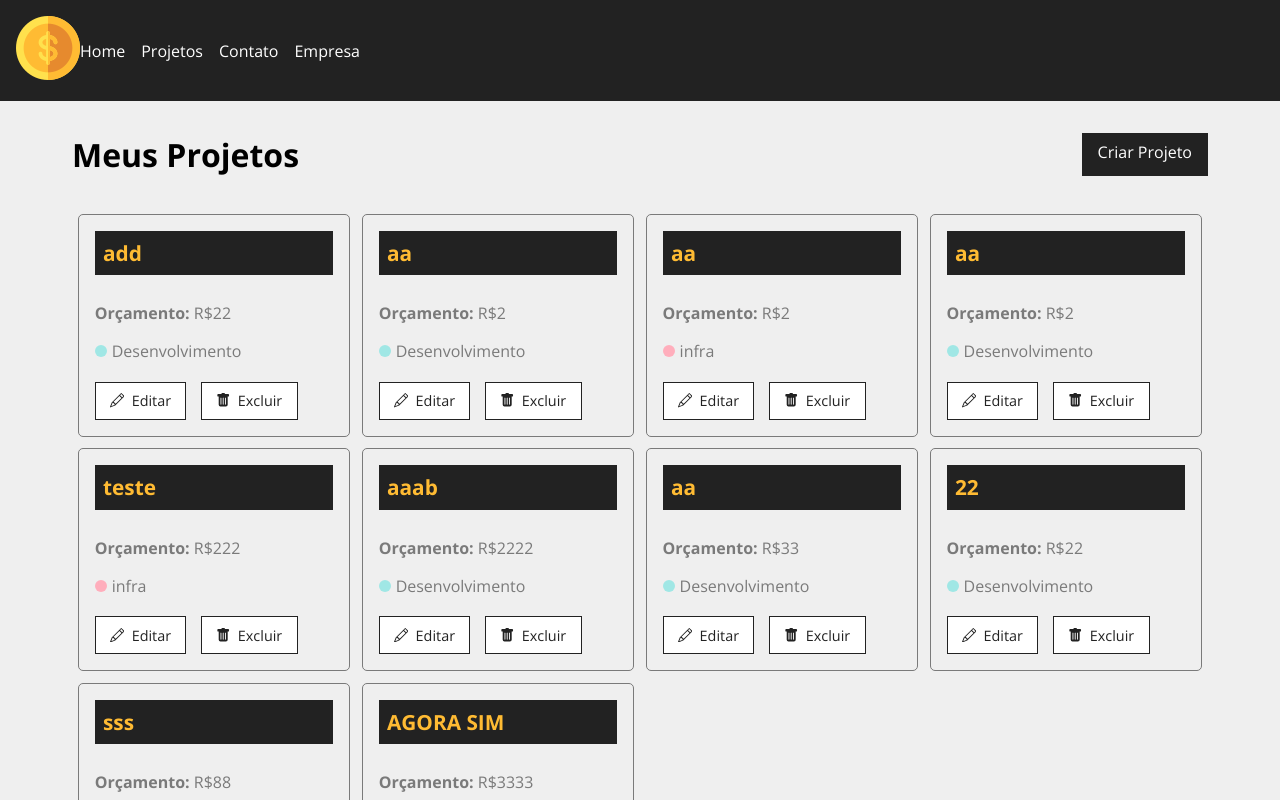
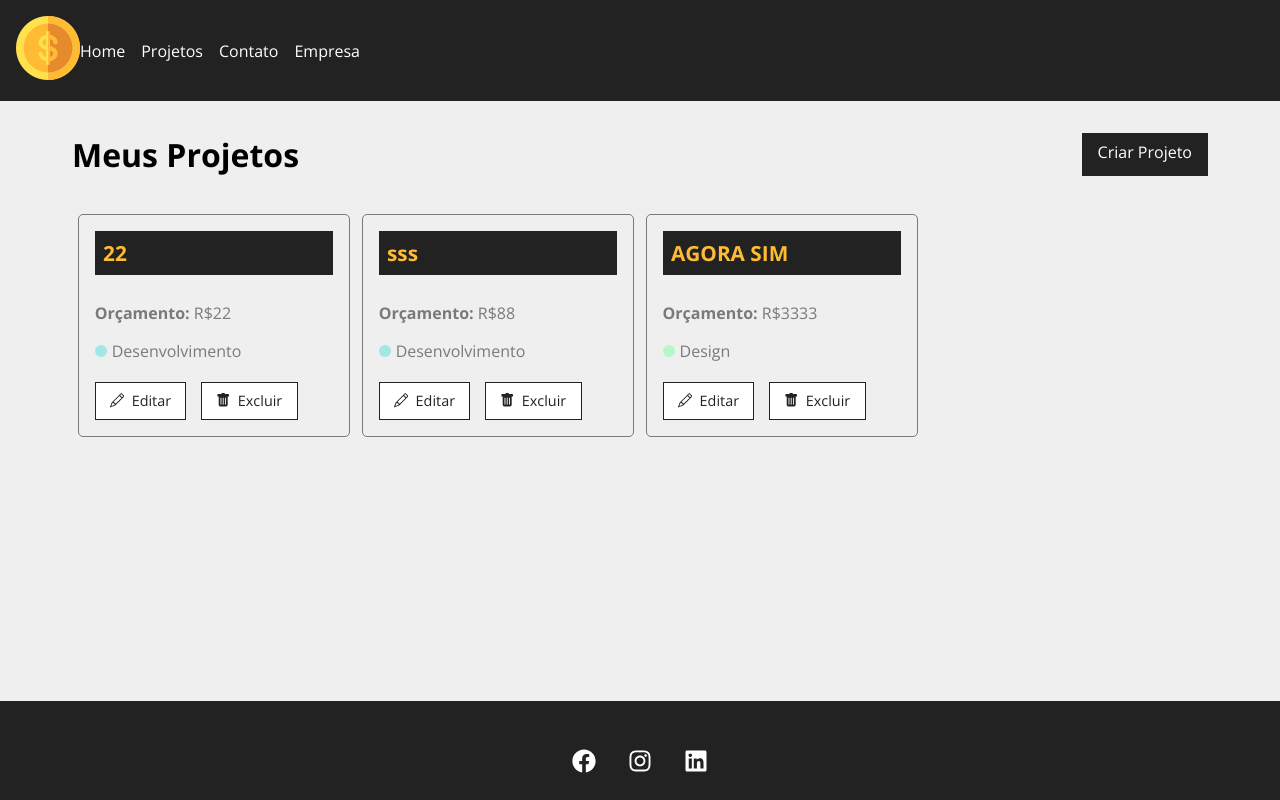
Before and after one commit to monamourdev/simplebudget, a React (Create React App) app in the folder budget/: page /projects in a window 1280 px wide. Shown: the top 800 px of the page. Built offline with nearby package versions, Linux system fonts and the light colour scheme; data requests are answered from the project's data file; the HTML template or start-up script is replaced by a standard one.

Commit message:
feat: Create removing feature

```diff
--- a/budget/db.json
+++ b/budget/db.json
@@ -1,82 +1,5 @@
 {
   "projects": [
-    {
-      "name": "add",
-      "budget": "22",
-      "category": {
-        "id": "2",
-        "name": "Desenvolvimento"
-      },
-      "cost": 0,
-      "services": [],
-      "id": 1
-    },
-    {
-      "name": "aa",
-      "budget": "2",
-      "category": {
-        "id": "2",
-        "name": "Desenvolvimento"
-      },
-      "cost": 0,
-      "services": [],
-      "id": 2
-    },
-    {
-      "name": "aa",
-      "budget": "2",
-      "category": {
-        "id": "1",
-        "name": "infra"
-      },
-      "cost": 0,
-      "services": [],
-      "id": 3
-    },
-    {
-      "name": "aa",
-      "budget": "2",
-      "category": {
-        "id": "2",
-        "name": "Desenvolvimento"
-      },
-      "cost": 0,
-      "services": [],
-      "id": 4
-    },
-    {
-      "name": "teste",
-      "budget": "222",
-      "category": {
-        "id": "1",
-        "name": "infra"
-      },
-      "cost": 0,
-      "services": [],
-      "id": 5
-    },
-    {
-      "name": "aaab",
-      "budget": "2222",
-      "category": {
-        "id": "2",
-        "name": "Desenvolvimento"
-      },
-      "cost": 0,
-      "services": [],
-      "id": 6
-    },
-    {
-      "name": "aa",
-      "budget": "33",
-      "category": {
-        "id": "2",
-        "name": "Desenvolvimento"
-      },
-      "cost": 0,
-      "services": [],
-      "id": 7
-    },
     {
       "name": "22",
       "budget": "22",
--- a/budget/src/components/pages/Projects.js
+++ b/budget/src/components/pages/Projects.js
@@ -13,7 +13,7 @@
 
     const [projects, setProjects] = useState([])
     const [removeLoading, setRemoveLoading] = useState(false)
-
+    const [projectMessage, setProjectMessage] = useState()
     useEffect(() => {
         fetch('http://localhost:5000/projects', {
             method: 'GET',
@@ -28,6 +28,22 @@
             })
             .catch(err => console.log(err))
     }, [])
+
+    function removeProject(id){
+        fetch(`http://localhost:5000/projects/${id}`, {
+        method: 'DELETE',
+        headers:{
+            'Content-Type': 'application/json'
+        }
+        })
+        .then(resp => resp.json())
+        .then(data => {
+            setProjects(projects.filter(project => project.id !== id))
+            setProjectMessage('Projeto removido com sucesso!')
+        })
+        .catch(err => console.log(err))
+
+    }
 
     const location = useLocation();
     let message = ''
@@ -45,6 +61,7 @@
             </div>
             {message &&
                 <Message msg={message} type="success" />}
+                {projectMessage && <Message type="success" msg={projectMessage} /> }
             <Container customClass="start">
                 {projects.length > 0 &&
                 projects.map((project) =>(
@@ -53,6 +70,7 @@
                     budget={project.budget}
                     category={project.category.name}
                     key={project.id}
+                    handleRemove={removeProject}
                     />
                 ))}
                 {!removeLoading && <Loading />}
--- a/budget/src/components/project/ProjectCard.js
+++ b/budget/src/components/project/ProjectCard.js
@@ -3,6 +3,10 @@
 import {Link} from 'react-router-dom'
 
 function ProjectCard ({id, name, budget, category, handleRemove}){
+    const remove =(e) => {
+        e.preventDefault();
+        handleRemove(id)
+    }
     return(
         <div className={styles.project_card}>
             <h4>{name}</h4>
@@ -16,7 +20,7 @@
                 <Link to="/">
                     <BsPencil /> Editar
                 </Link>
-                <button>
+                <button onClick={remove}>
                     <BsFillTrashFill /> Excluir
                 </button>
             </div>
```
